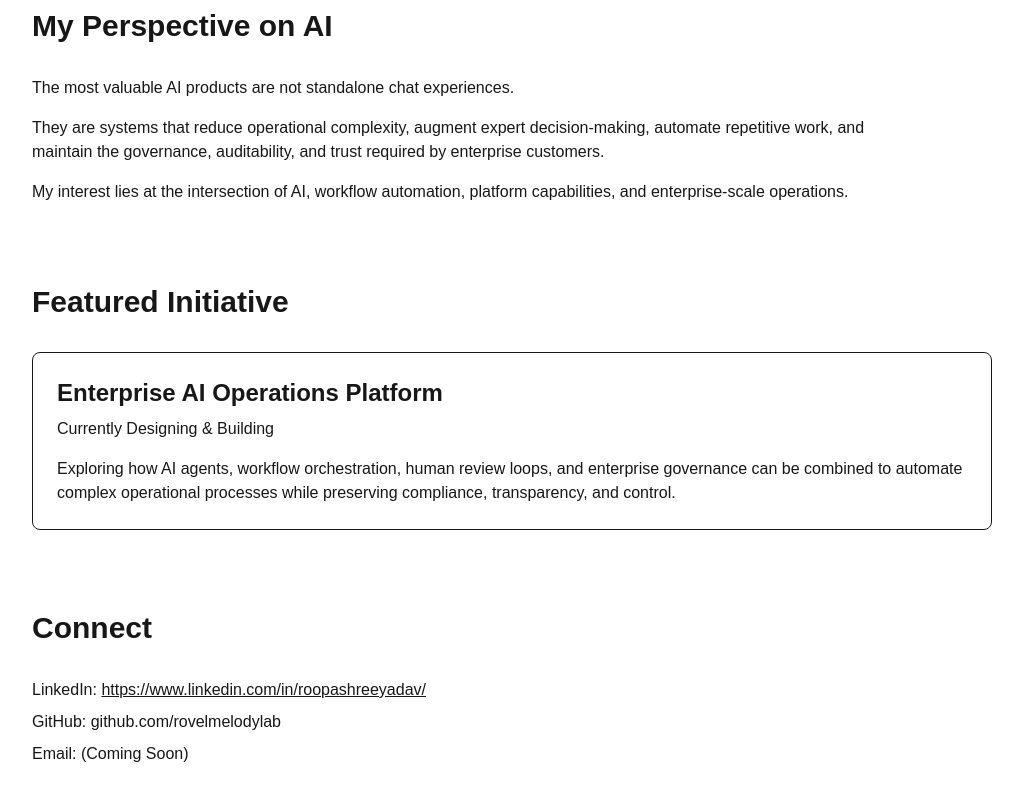
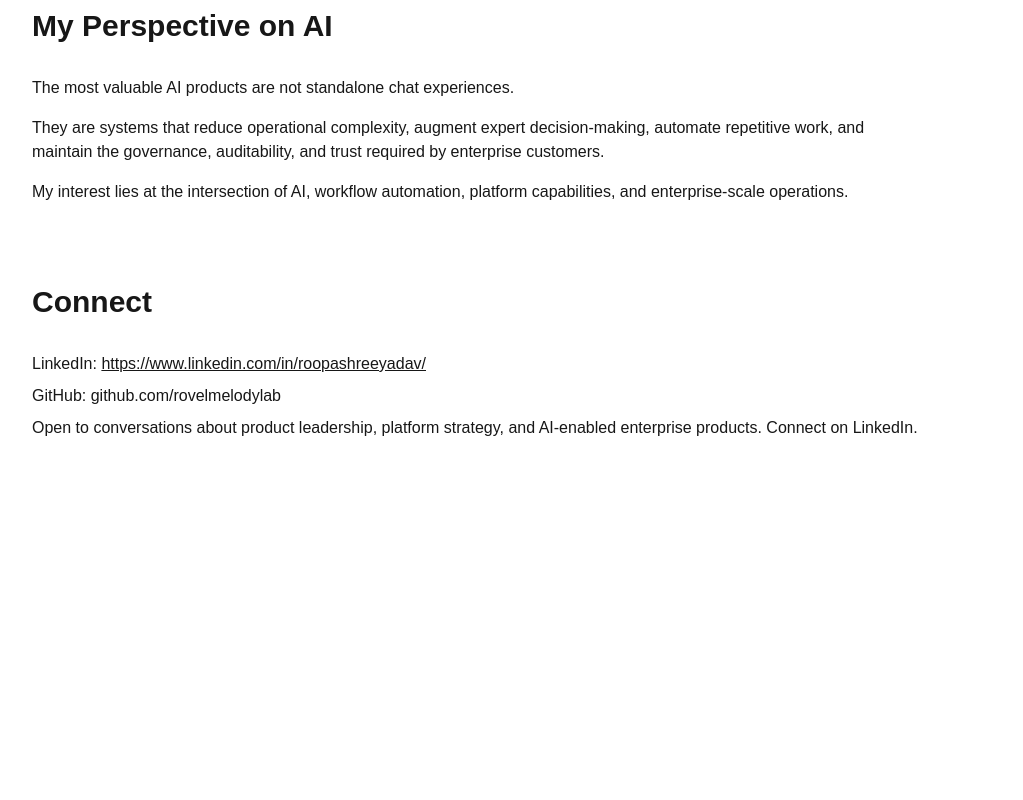
Before and after one commit to rovelmelodylab/product-leader-portfolio, a Next.js app: page / in a window 1280 px wide. Shown: the part 1758-2558 px from the top of the page, without its empty margins (128-1151 px from the left). After the commit the page ends 2262 px from the top, so only its background shows below. Built offline with nearby package versions, Linux system fonts and the light colour scheme.

Commit message:
pushing files to vercel

```diff
--- a/src/app/page.tsx
+++ b/src/app/page.tsx
@@ -173,29 +173,6 @@ export default function Home() {
         </div>
       </section>
 
-      {/* Featured Initiative */}
-      <section className="mb-20">
-        <h2 className="text-3xl font-semibold mb-8">
-          Featured Initiative
-        </h2>
-
-        <div className="border rounded-lg p-6">
-          <h3 className="text-2xl font-semibold mb-2">
-            Enterprise AI Operations Platform
-          </h3>
-
-          <p className="mb-4">
-            Currently Designing & Building
-          </p>
-
-          <p>
-            Exploring how AI agents, workflow orchestration,
-            human review loops, and enterprise governance can be
-            combined to automate complex operational processes
-            while preserving compliance, transparency, and control.
-          </p>
-        </div>
-      </section>
 
       {/* Contact */}
       <section>
@@ -216,7 +193,7 @@ export default function Home() {
             </a>
           </p>
           <p>GitHub: github.com/rovelmelodylab</p>
-          <p>Email: (Coming Soon)</p>
+          <p>Open to conversations about product leadership, platform strategy, and AI-enabled enterprise products. Connect on LinkedIn.</p>
         </div>
       </section>
 
```
